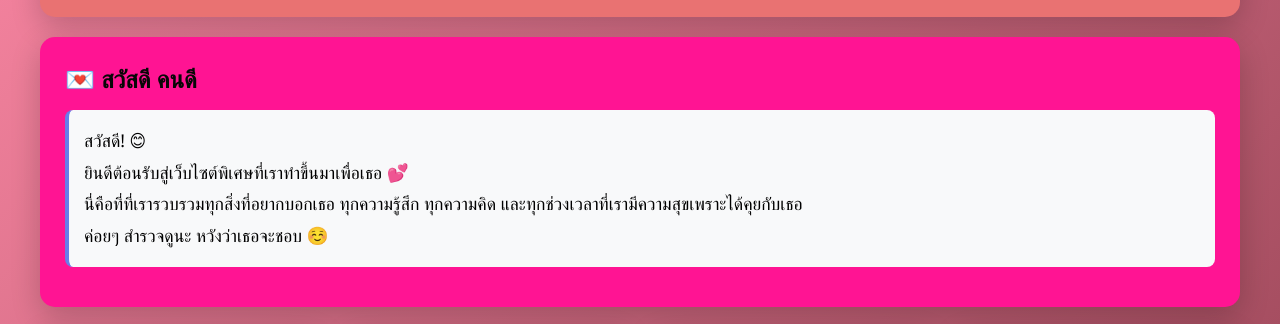
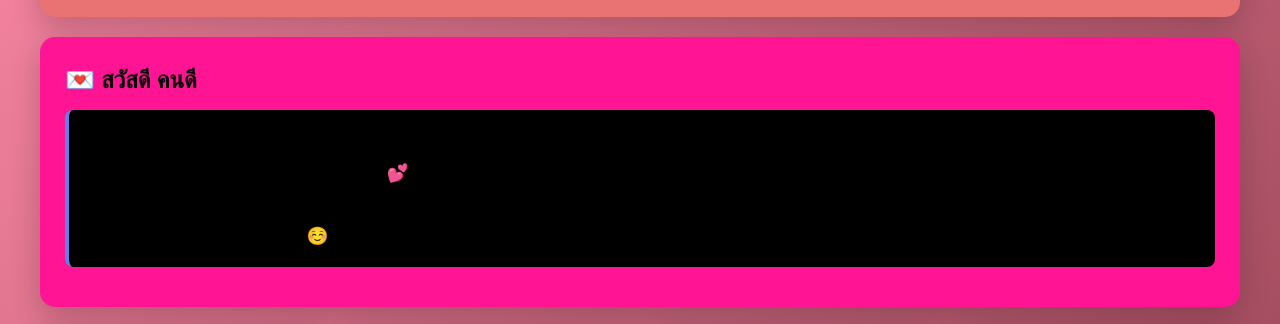
Before and after one commit to pakin348/mi, a website: page index.html in a window 1280 px wide. Shown: the part 302-626 px from the top of the page. Drawn offline with Linux system fonts and the light colour scheme; no server answers.

Commit message:
Update index.html

```diff
--- a/index.html
+++ b/index.html
@@ -197,7 +197,7 @@
       }
 
       .message-box {
-        background: #f8f9fa;
+        background: #000000;
         border-left: 4px solid #667eea;
         padding: 15px;
         border-radius: 8px;
```
